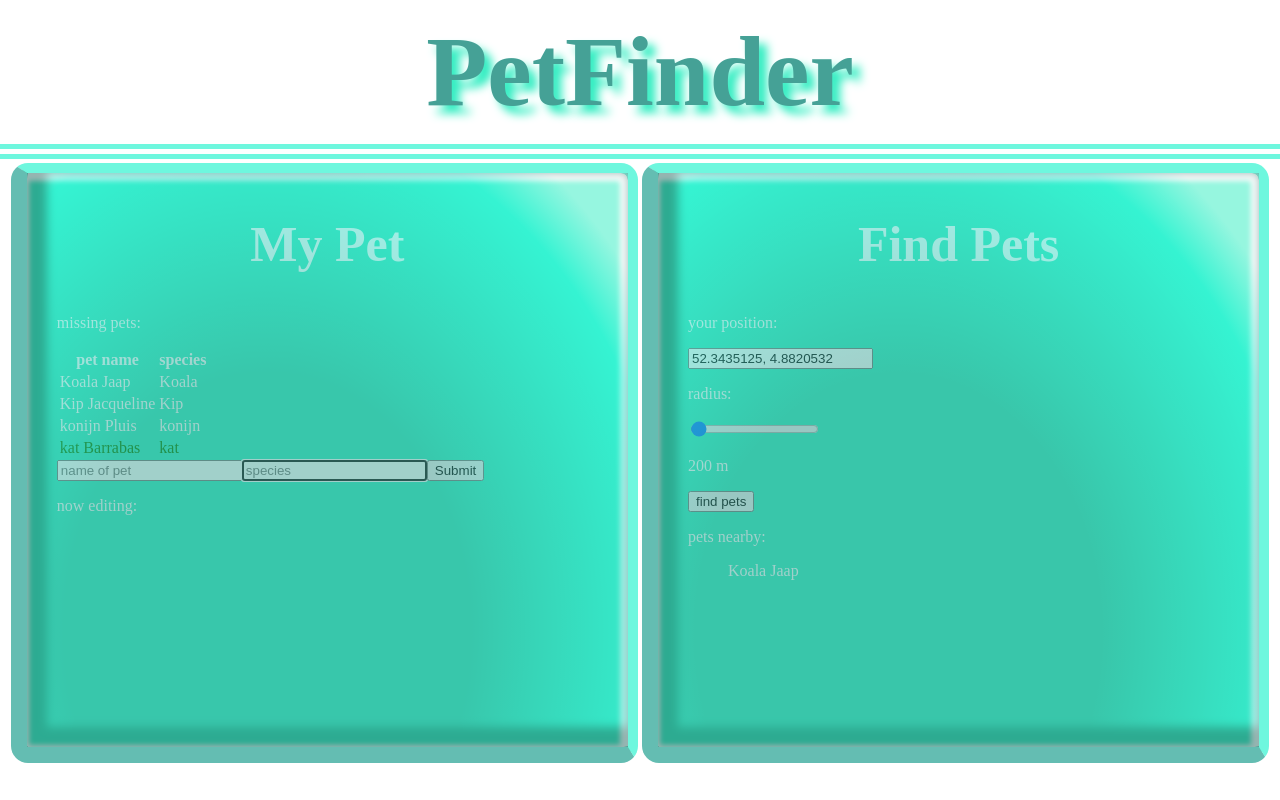
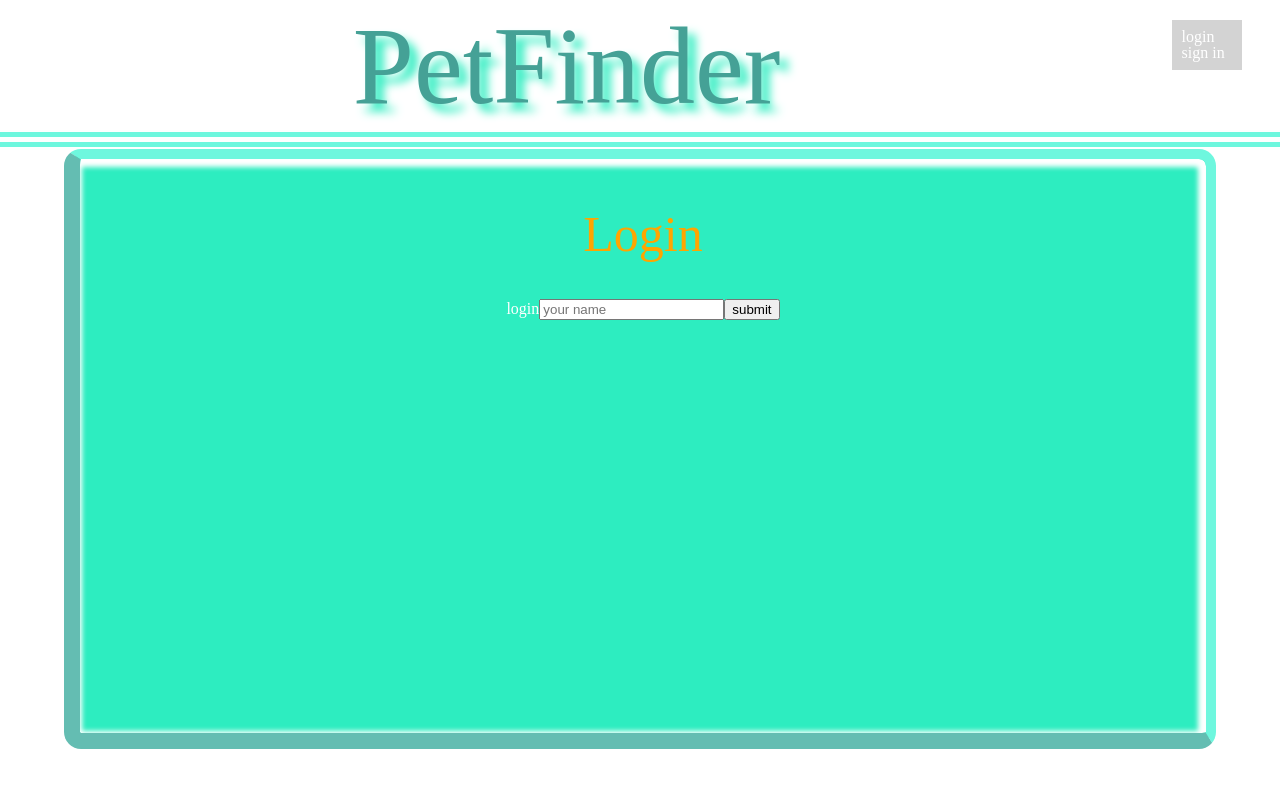
Before and after one commit to tadahmen/PetFinder-front, a React app: page / in a window 1280 px wide. Built offline with nearby package versions, Linux system fonts and the light colour scheme.

Commit message:
Now shows basic login screen and login status. (and removed incorrect 'bind(this)' in saveNewStatus() in PetInRadius.js and MyPet.js)

```diff
--- a/src/App.js
+++ b/src/App.js
@@ -2,6 +2,7 @@
 import React from 'react';
 import './stylesheets/app.scss';
 import Header from './header';
+import StartPage from './startpage';
 import PetOwner from './petowner';
 import PetFinder from './petfinder';
 
@@ -14,15 +15,22 @@ class App extends React.Component {
         this.state = {
             divPosition: {left: '0px'},
             activeScreen: '',
+            loggedIn : (sessionStorage.loggedIn != undefined ? sessionStorage.loggedIn=="true" : false),
             // allPets : ''
         }
-
     }
 
     componentWillMount() {
         let allPets = JSON.parse(localStorage.petList).pets;    //For the moment, I'm using localStorage as db. I specified the initial data.
         this.setState({allPets: allPets});
         this.saveNewPet = this.saveNewPet.bind(this);
+    }
+
+    toggleLogin() {
+        console.log("start toggleLogin<-App.js");
+
+        sessionStorage.loggedIn = !this.state.loggedIn;
+        this.setState({loggedIn : !this.state.loggedIn});
     }
 
     moveRight() {
@@ -82,12 +90,15 @@ class App extends React.Component {
     render() {
         return (
             <div id='app'>
-            <Header onClick={this.initialPosition.bind(this)}/>
-            <div
+                <Header onClick={this.initialPosition.bind(this)}
+                    loggedIn = {this.state.loggedIn}
+                    onChange = {this.toggleLogin.bind(this)}/>
+
+                    {this.state.loggedIn == true
+                        ?   <div
                                 id="flex-container"
                                 className={this.state.activeScreen}
                                 style={this.state.divPosition}>
-
                                 <PetOwner
                                     allPets = {this.state.allPets}
                                     onClick={this.moveRight.bind(this)}
@@ -99,6 +110,9 @@ class App extends React.Component {
                                     onClick= {this.moveLeft.bind(this)}
                                     onChange = {this.saveEditedPet.bind(this)}/>
                             </div>
+                        :   <StartPage onChange = {this.toggleLogin.bind(this)}/>
+                    }
+
             </div>
         );
     }
--- a/src/Header.js
+++ b/src/Header.js
@@ -1,11 +1,16 @@
 import React from 'react';
+import LoginStatus from './loginstatus';
 
 class Header extends React.Component {
 
     render() {
         return (
             <div id="header" onClick={this.props.onClick}>
+                <logo/>
                 <h1 id="page-title"> PetFinder </h1>
+                <LoginStatus
+                loggedIn = {this.props.loggedIn}
+                onChange = {this.props.onChange.bind(this)}/>
             </div>
         );
     }
--- /dev/null
+++ b/src/LoginStatus.js
@@ -0,0 +1,32 @@
+import React from 'react';
+
+class LoginStatus extends React.Component {
+
+    constructor() {
+        super()
+
+        this.state = {
+            loggedIn : false //sessionStorage.loggedin,
+            // allPets : ''
+        }
+    }
+
+    toggleLogin() {
+        this.setState({loggedIn : !this.state.loggedIn})
+    }
+
+    render() {
+        return(
+            <ul id="login-status">
+                {this.props.loggedIn ? <li onClick = {this.props.onChange.bind(this)}> logout </li>
+                    : <span>
+                        <li onClick = {this.props.onChange.bind(this)}>login</li>
+                        <li onClick = {this.props.onChange}>sign in </li>
+                    </span>
+                }
+            </ul>
+        )
+    }
+}
+
+export default LoginStatus;
--- a/src/MyPet.js
+++ b/src/MyPet.js
@@ -25,12 +25,12 @@ class MyPet extends React.Component {
 //add pet to 'my-list' of pets I want to search for
     }
 
-    saveNewStatus(status) {
+    saveNewStatus(status, ev) {
         console.log("start saveNewState()<-PetInRadius.js");
         let editedPet = this.props.pet;
         editedPet.status = status;
         status == "found" ? this.setState({style: {color: 'green'}}) : 0;
-        this.props.onChange.bind(this, editedPet);
+        this.props.onChange(editedPet, ev);
     }
 
     render() {
--- a/src/PetInRadius.js
+++ b/src/PetInRadius.js
@@ -29,7 +29,7 @@ class PetInRadius extends React.Component {
         // ev.preventDefault();
         let editedPet = this.props.pet;
         editedPet.status = "reported-found";
-        this.props.onChange.bind(this, editedPet);
+        this.props.onChange(editedPet, ev);
     }
 
     render() {
--- /dev/null
+++ b/src/StartPage.js
@@ -0,0 +1,27 @@
+import React from 'react';
+
+class StartPage extends React.Component {
+
+    // componentWillMount(){
+    // // this.setState({saveNewPet : this.props.saveNewPet.bind(this)});
+    // }
+
+    checkLogin() {
+        this.refs.name.value != undefined ? this.props.onChange() : 0;
+    }
+
+    render() {
+        return (
+            <div id="start-page">
+                <h1 className="tile-title"> Login </h1>
+                <div className="tile-content">
+                    <p> login </p>
+                    <input ref="name" placeholder = "your name"/>
+                    <button onClick = {this.checkLogin.bind(this)}> submit </button>
+                </div>
+            </div>
+        );
+    }
+}
+
+export default StartPage;
--- /dev/null
+++ b/src/stylesheets/_reset.scss
@@ -0,0 +1,48 @@
+/* http://meyerweb.com/eric/tools/css/reset/
+   v2.0 | 20110126
+   License: none (public domain)
+*/
+
+html, body, div, span, applet, object, iframe,
+h1, h2, h3, h4, h5, h6, p, blockquote, pre,
+a, abbr, acronym, address, big, cite, code,
+del, dfn, em, img, ins, kbd, q, s, samp,
+small, strike, strong, sub, sup, tt, var,
+b, u, i, center,
+dl, dt, dd, ol, ul, li,
+fieldset, form, label, legend,
+table, caption, tbody, tfoot, thead, tr, th, td,
+article, aside, canvas, details, embed,
+figure, figcaption, footer, header, hgroup,
+menu, nav, output, ruby, section, summary,
+time, mark, audio, video {
+	margin: 0;
+	padding: 0;
+	border: 0;
+	font-size: 100%;
+	font: inherit;
+	vertical-align: baseline;
+}
+/* HTML5 display-role reset for older browsers */
+article, aside, details, figcaption, figure,
+footer, header, hgroup, menu, nav, section {
+	display: block;
+}
+body {
+	line-height: 1;
+}
+ol, ul {
+	list-style: none;
+}
+blockquote, q {
+	quotes: none;
+}
+blockquote:before, blockquote:after,
+q:before, q:after {
+	content: '';
+	content: none;
+}
+table {
+	border-collapse: collapse;
+	border-spacing: 0;
+}
--- a/src/stylesheets/app.scss
+++ b/src/stylesheets/app.scss
@@ -1,23 +1,33 @@
+@import 'reset';
+
+
+//Variables===============================================
 $primary-color: #2DEDC0;
 $secondary-color: white;
 $rounded-corner: 17px;
 
-body {
-    margin: 0;
-    padding: 0;
-    box-sizing: border-box;
-}
 
-li {
-    list-style-type: none;
+//Mixins===================================================
+@mixin page-title($font-size: 100px) {
+    // @include vertical-center-txt(10px);
+    font-size: $font-size;
+    margin: 0.1*$font-size 0;
+    text-align: center;
+    color: #45a196;
+    text-shadow: 8px 8px 10px $primary-color;
 }
 
 @mixin tile {
+    .tile-title {
+        font-size: 50px;
+        text-align: center;
+    }
+
     display: inline-block;
 
     width: 49%;
     height: 75vh;
-    padding: 0 30px;
+    padding: 50px 80px;
     margin: 2px;
     border-width: 10px 10px 16px 16px;
     box-shadow: -3px 3px 5px 5px white inset;
@@ -58,30 +68,57 @@ li {
     line-height: $element-height;
 }
 
+
+//Elements==============================================
+body {
+    box-sizing: border-box;
+}
+
+li {
+    list-style-type: none;
+}
+
 #header {
-    @include center-content;
+    display: flex;
+    justify-content: space-between;
+    align-items: flex-start;
+    #page-title {@include page-title(110px)};
+    #login-status {
+        height: 30px;
+        width: 50px;
+        margin: 20px 3%;
+        padding: 10px;
+        display: flex;
+        align-items: center;
 
-    width: auto;
+        background: lightgrey;
+        color: $secondary-color;
+    }
+
     margin-bottom: 2px;
     // border-top: 15px groove;
     border-bottom: 15px double; //groove; //double
     border-color: #6ef7de; //#45a196 #89c1a7;
 
     background: white;
-
-    #page-title {
-        @include vertical-center-txt(10px);
-        font-size: 100px;
-        text-align: center;
-        color: #45a196;
-        text-shadow: 8px 8px 10px $primary-color}
 }
 
-
-
-.tile-title {
-    font-size: 50px;
-    text-align: center;
+#start-page {
+    @include tile;
+    .tile-content {
+        height: 100px;
+        align-self: center;
+        display: flex;
+        align-items: center;
+        align-content: center;
+    }
+    display: flex;
+    flex-direction: column;
+    justify-content: flex-start;
+    width: 90%;
+    margin: auto;
+    // align-content: center;
+    box-sizing: border-box;
 }
 
 #flex-container {
@@ -124,17 +161,13 @@ li {
 }
 
 #pet-owner, #pet-finder {
+    @include tile;
+    @include glass;
+
     box-sizing: border-box;
     position: relative;
     transition: transform 1s;
     -webkit-transition: transform 1s;
-
-    @include tile;
-    @include glass;
-}
-
-#pet-finder {
-
 }
 
 #pet-list {list-style-type: none;}
```
Lines whose indentation alone changed are shown as unchanged.
